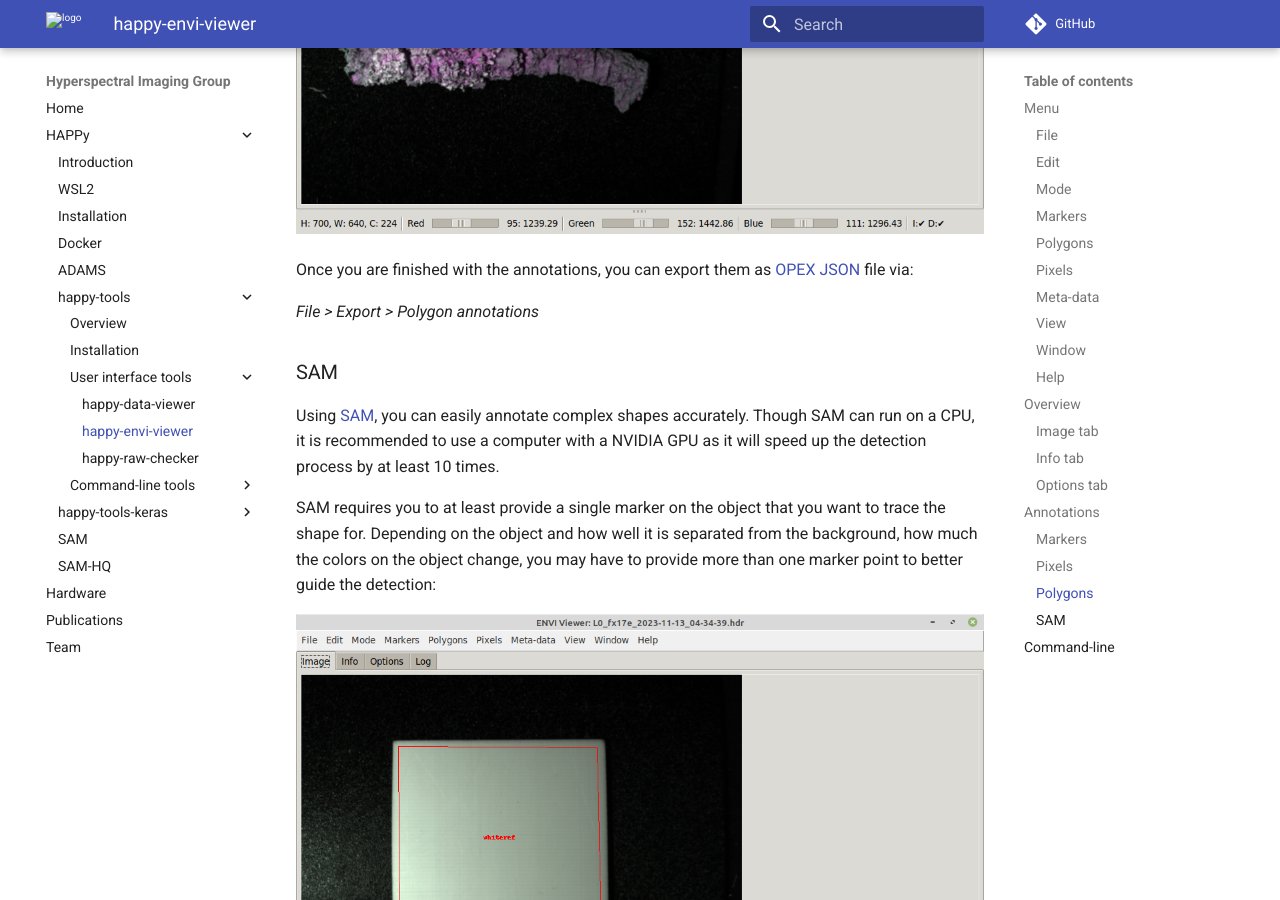
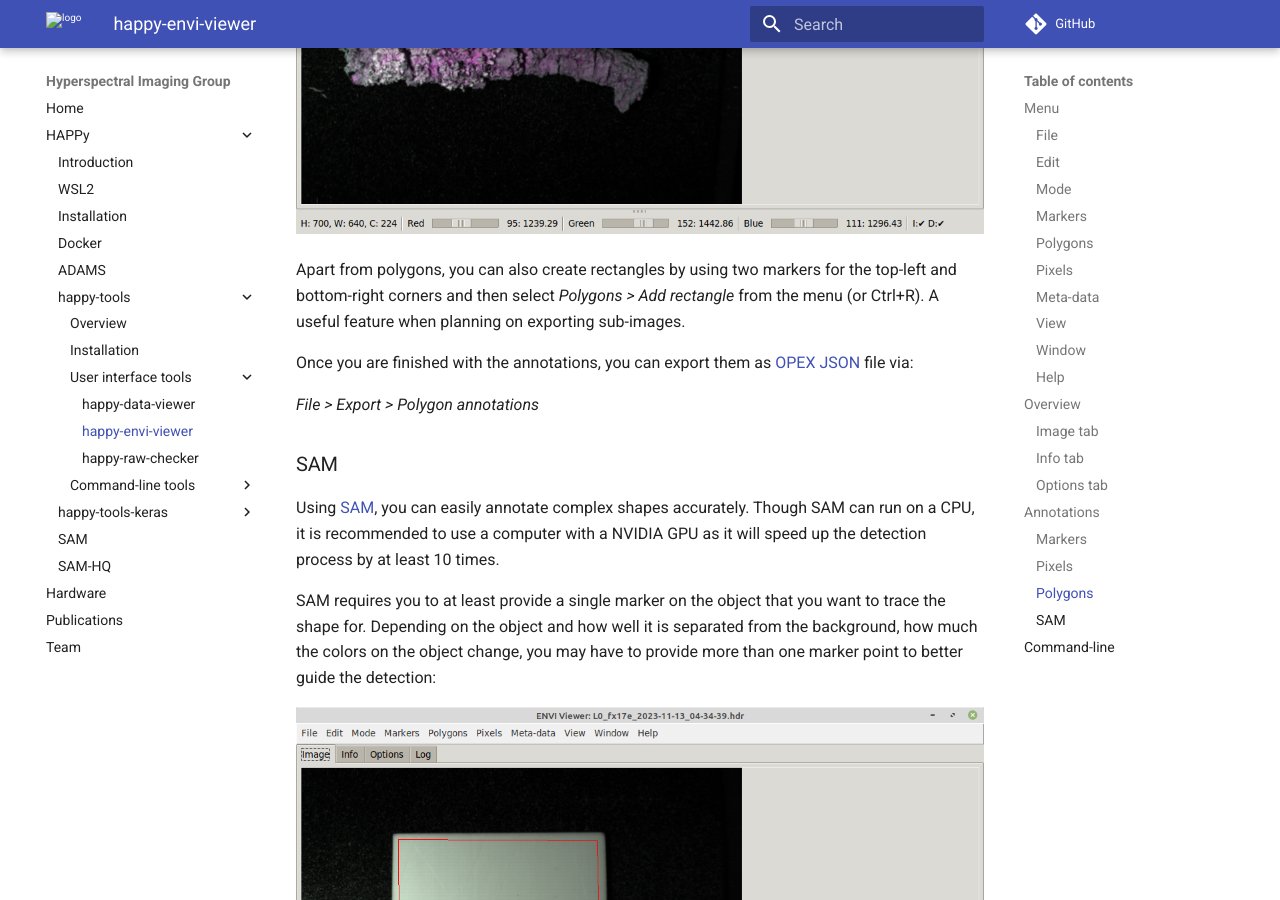
Before and after one commit to wairas/hsi-website, an MkDocs documentation site: the page built from docs/happy/happy_tools/happy-envi-viewer.md, in a window 1280 px wide and 900 px high, scrolled down 10408 px. Built offline with MkDocs 1.6.1 and Material for MkDocs 9.7.7, drawn with Linux system fonts in a browser that asks for light colours; comment, search, counter and statistics services are not loaded.

Commit message:
added note about adding rectangles

```diff
--- a/docs/happy/happy_tools/happy-envi-viewer.md
+++ b/docs/happy/happy_tools/happy-envi-viewer.md
@@ -237,6 +237,10 @@ Polygons get created from markers as follows:
 
    ![Envi Viewer - labelled polygon](img/envi_viewer-polygon4.png)
 
+Apart from polygons, you can also create rectangles by using two markers for
+the top-left and bottom-right corners and then select *Polygons > Add rectangle*
+from the menu (or Ctrl+R). A useful feature when planning on exporting sub-images.
+
 Once you are finished with the annotations, you can export them as
 [OPEX JSON](https://github.com/waikato-datamining/fast-opex) file via:
 
```
